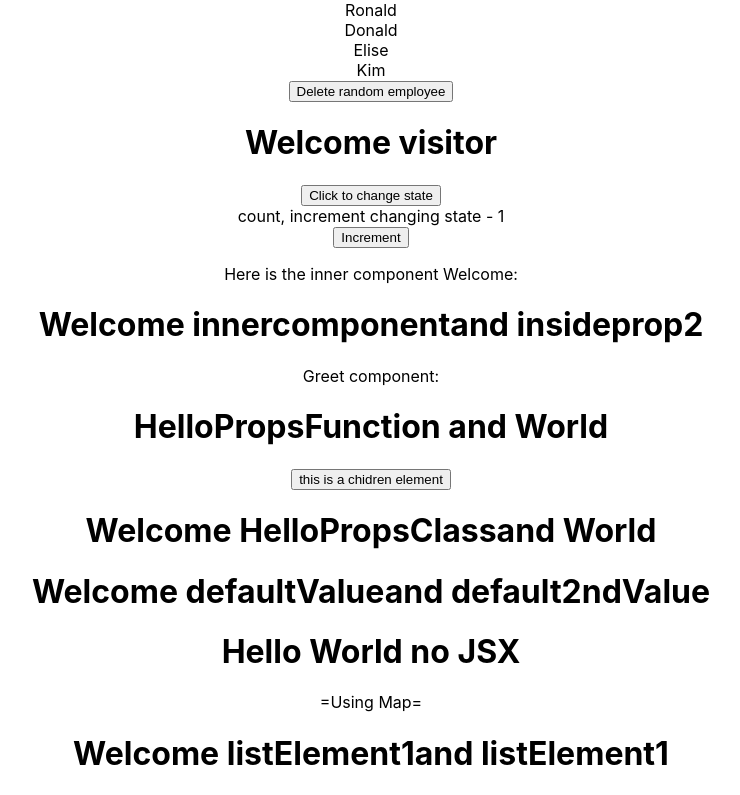
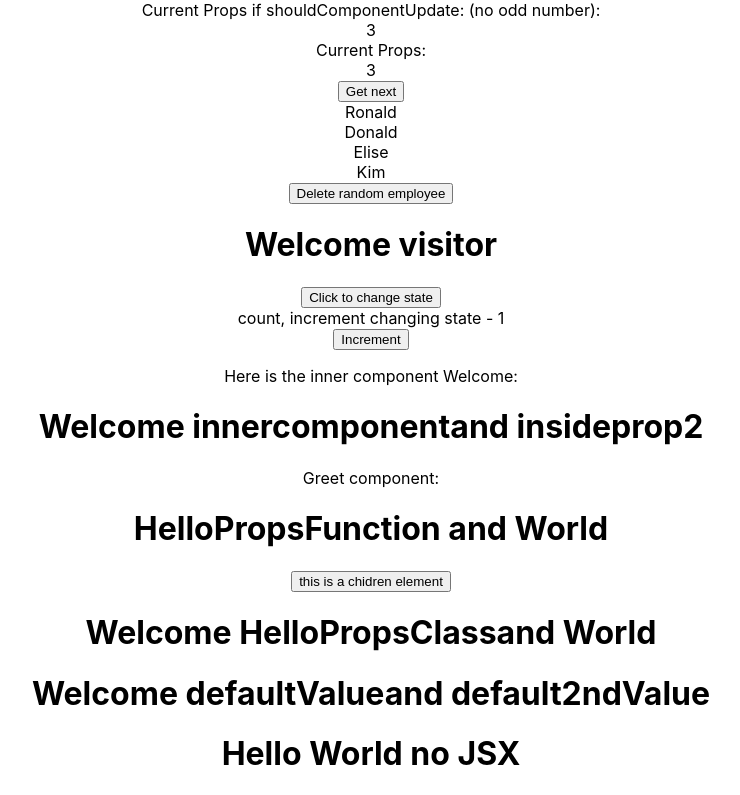
Before and after one commit to sylleryum/React, a React (Create React App) app in the folder learning path/: page / in a window 1280 px wide. Shown: the top 795 px of the page, without its empty margins (269-1009 px from the left). Built offline with nearby package versions, Linux system fonts and the light colour scheme.

Commit message:
lifecycle

```diff
--- a/learning path/src/App.js
+++ b/learning path/src/App.js
@@ -7,8 +7,8 @@ import Message from './components/MessageState'
 import Counter from './components/Counter'
 import FunctionClick from './components/FunctionClick';
 import SyntheticEvents from './components/events/SyntheticEvents';
-import EmployeeCyclePhases from './components/events/EmployeeCyclePhases';
 import EmployeeListLifecycle from './components/events/EmployeeListLifecycle';
+import StreamingNumber from './components/events/Update/StreamingNumber';
 
 
 function App() {
@@ -19,6 +19,10 @@ function App() {
   return (
     <div className="App">
 
+      {/* mount and update lifecycle example */}
+      <StreamingNumber/>
+
+      {/* mount and unmount lifecycle example */}
       <EmployeeListLifecycle initialNames={['Ronald', 'Donald', 'Elise', 'Kim']}/>
 
       {/*simple state example*/}
--- /dev/null
+++ b/learning path/src/components/events/Update/EvenNumber.js
@@ -0,0 +1,51 @@
+import React, { Component } from 'react'
+
+class EvenNumber extends Component {
+
+    constructor(props){
+        super(props);
+        console.log('1st - constructor');
+
+    }
+
+    //idea is to decide if we want the new passed props/state (nextProps, nextState), if returns true
+    //this props/state isn't added
+    shouldComponentUpdate(nextProps, nextState){
+        console.log('2nd - shouldComponentUpdate', nextProps, nextState);
+        if (nextProps.number % 2===0){
+            console.log('shouldComponentUpdate returns true');
+            return true;
+        }
+        //by default always returns true
+        console.log('shouldComponentUpdate returns false');
+        return false;
+    }
+
+    render() {
+        console.log('3rd - render');
+
+        return (
+            <div>
+                {this.props.number}
+            </div>
+        )
+    }
+
+    //if shouldComponentUpdate returns true (will be updated) this method can be invoked to
+    //capture the previous state before it is updated, if this is used, componentDidUpdate NEEDS
+    //to be implemented
+    getSnapshotBeforeUpdate(prevProps, prevState){
+        console.log('4th getSnapshotBeforeUpdate ',prevProps);
+        return prevProps.number
+    }
+
+                                            //snapshot from getSnapshotBeforeUpdate
+    componentDidUpdate(prevProps, prevState, snapshot){
+        console.log('5h - componentDidUpdate');
+
+        console.log('the previous number was: '+snapshot);
+
+    }
+}
+
+export default EvenNumber
--- /dev/null
+++ b/learning path/src/components/events/Update/Number.js
@@ -0,0 +1,13 @@
+import React, { Component } from 'react'
+
+class Number extends Component {
+    render() {
+        return (
+            <div>
+                {this.props.number}
+            </div>
+        )
+    }
+}
+
+export default Number
--- /dev/null
+++ b/learning path/src/components/events/Update/StreamingNumber.js
@@ -0,0 +1,40 @@
+import React, { Component } from 'react'
+import EvenNumber from './EvenNumber'
+import Number from './Number'
+
+class StreamingNumber extends Component {
+    state = {
+        index:0
+    }
+
+    next = () => {
+        this.setState((prevState)=>{
+            return{
+                index:prevState.index + 1
+            }
+        })
+    }
+
+
+    render() {           //default props, a simple variable could be used instead
+                                    //     \/
+        let nextNumber = this.props.numbers||[3,2,5,4,11,12,9,16,13,14,12,20,19,23,
+            26,35,29,27,1,2,45][this.state.index];
+
+        return (
+            <div>
+                Current Props if shouldComponentUpdate: (no odd number):
+                <EvenNumber number={nextNumber}/>
+                Current Props: <Number number={nextNumber}/>
+                <button onClick={this.next}>Get next</button>
+            </div>
+        )
+    }
+
+
+}
+
+// StreamingNumber.defaultProps = {
+//     numbers:[3,2,5,4,11,12,9,16,13,14,12,20,19,23,26,35,29,27,1,2,45]
+// }
+export default StreamingNumber
```
Also changed, not shown: 1 other file (tests, documents, lock files or other folders).
